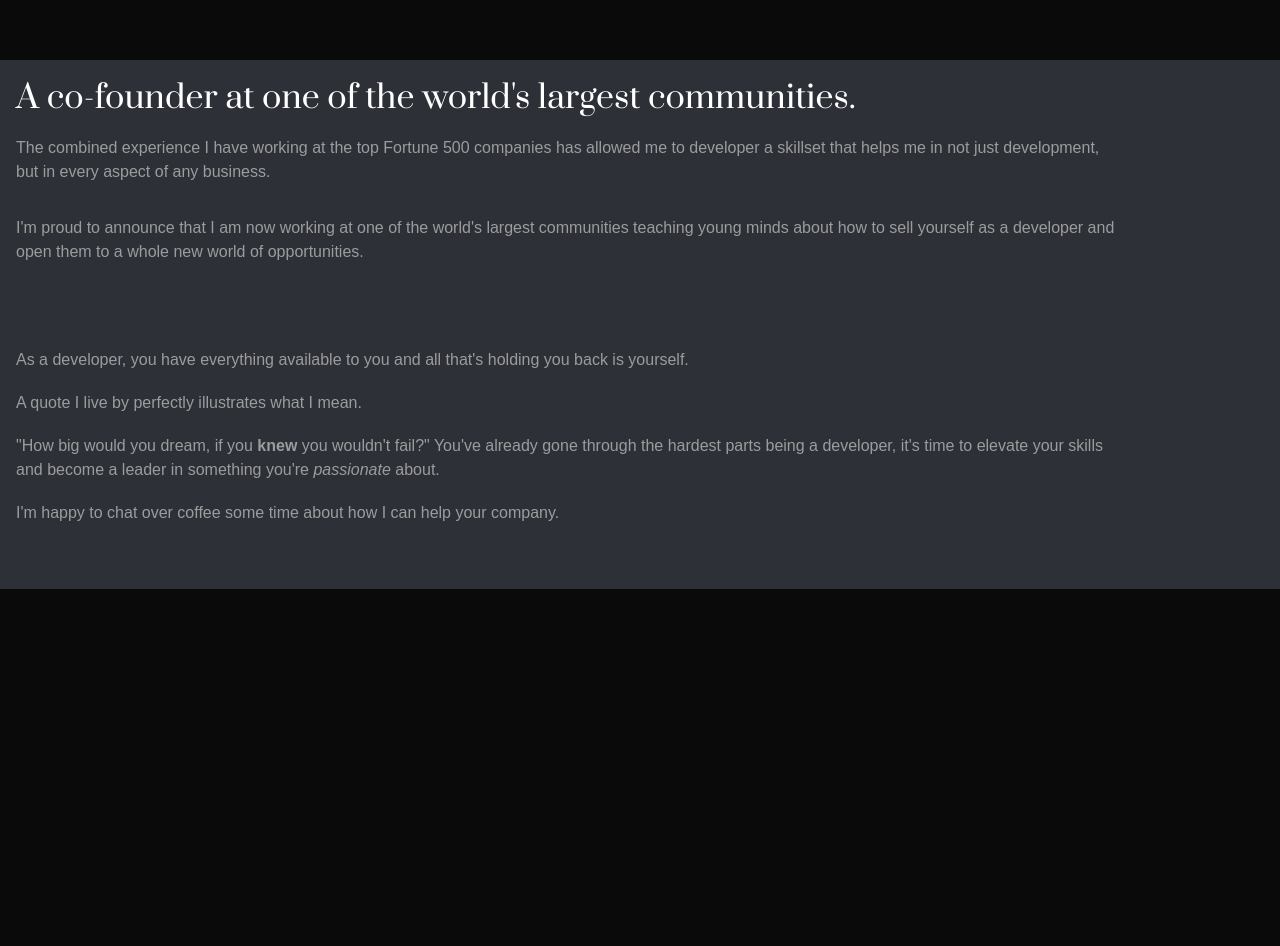
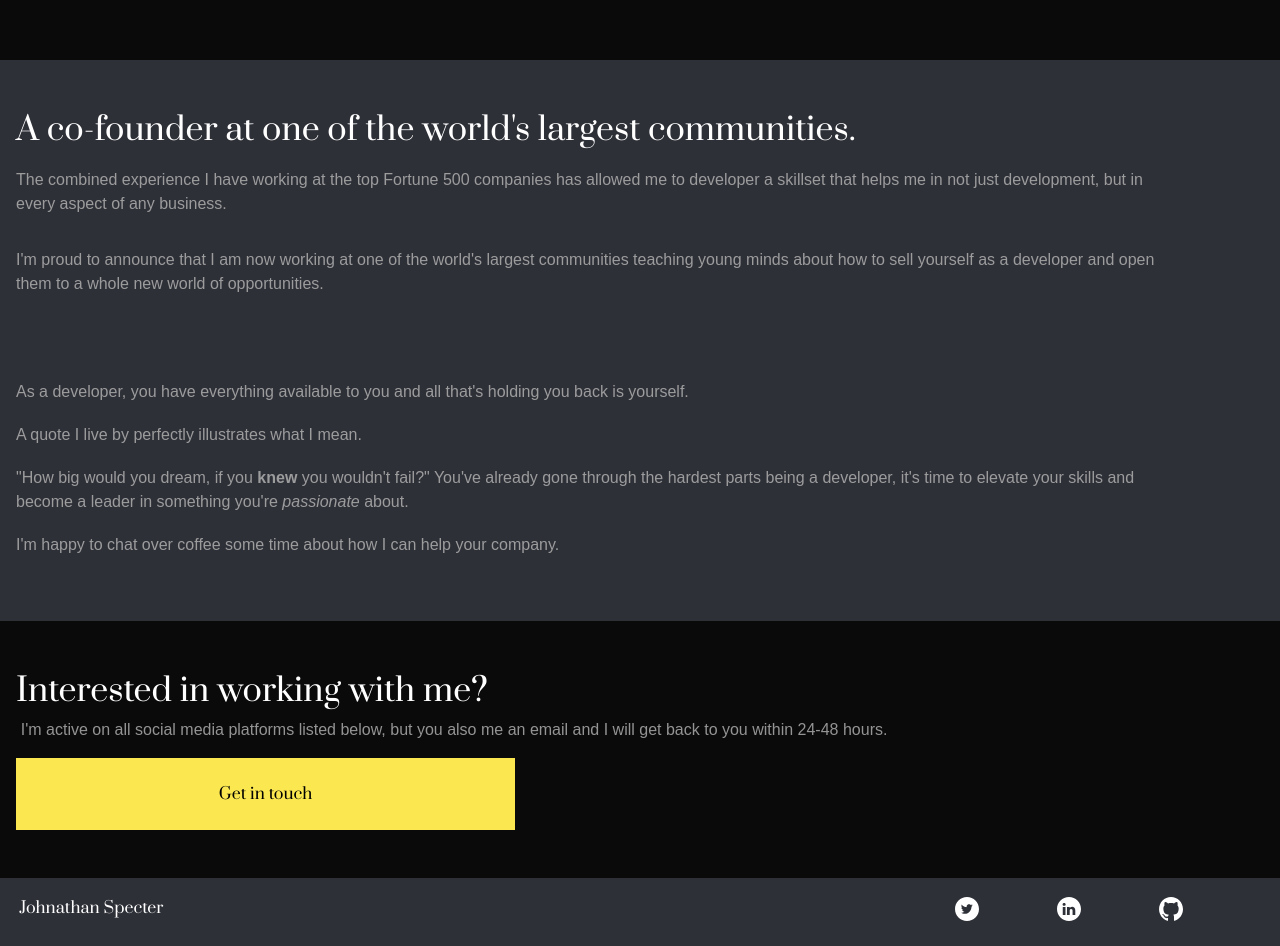
Before and after one commit to shahshahid81/developer-portfolio, a plain HTML site: page index.html in a window 1280 px wide. Shown: the part 1300-2246 px from the top of the page. Before the commit the page ends 1889 px from the top, so only its background shows below. Drawn offline with Linux system fonts and the light colour scheme.

Commit message:
feat: completed mobile design

```diff
--- a/css/style.css
+++ b/css/style.css
@@ -58,9 +58,9 @@ main>p:nth-child(2) {
 div.project-image {
   margin: 2em auto 0.5em;
   min-width: 90vw;
-  max-width: 90vw;
+  max-width: 94vw;
   min-height: 28vh;
-  max-height: 38vh;
+  max-height: 45vh;
   object-fit: contain;
 }
 
@@ -84,7 +84,7 @@ p.project-description {
 
 #summary {
   background-color: #2e3038;
-  padding: 1em;
+  padding: 3em 1em 1em;
 }
 
 .summary-heading {
@@ -95,8 +95,7 @@ p.project-description {
 .summary-body-2 {
   color: #9c9c9d;
   font-family: "infer", sans-serif;
-  font-weight: 500;
-  width: 86vw;
+  width: 90vw;
   line-height: 1.5;
   padding: 1em 0 3em;
 }
@@ -107,6 +106,48 @@ p.project-description {
 
 .summary-body-2>p {
   padding-top: 1.2em;
+}
+
+#contact-us {
+  padding: 3em 1em;
+}
+
+.contact-us-header {
+  font-size: 2em;
+}
+
+.contact-us-body {
+  font-family: "infer", sans-serif;
+  line-height: 1.5;
+  color: #949494;
+  font-size: 1em;
+  padding: 0.3em 0.3em 1em;
+}
+
+.contact-us-button {
+  font-family: "Prata", serif;
+  background-color: #fbe850;
+  min-width: 39vw;
+  max-width: 39vw;
+  min-height: 9vh;
+  max-height: 9vh;
+  border-style: none;
+  font-size: 1em;
+  font-weight: 200;
+}
+
+footer {
+  background-color: #2e3038;
+  display: flex;
+  justify-content: space-between;
+  padding: 1.2em;
+}
+
+div.social-links {
+  min-width: 30vw;
+  max-width: 30vw;
+  display: flex;
+  justify-content: space-evenly;
 }
 
 @media screen and (max-width: 1200px) {
--- a/index.html
+++ b/index.html
@@ -102,6 +102,29 @@
             </p>
         </div>
     </section>
+
+
+    <section id="contact-us">
+        <p class="contact-us-header">
+            Interested in working with me?
+        </p>
+        <p class="contact-us-body">
+            I'm active on all social media platforms listed below, but you also me an email and I will get back to you
+            within 24-48 hours.
+        </p>
+        <button class="contact-us-button">
+            Get in touch
+        </button>
+    </section>
+
+    <footer>
+        <p>Johnathan Specter</p>
+        <div class="social-links">
+            <a class="social-link"><img src="img/Twitter.svg" alt="Twitter Logo" /></a>
+            <a class="social-link"><img src="img/LinkedIn.svg" alt="LinkedIn Logo" /></a>
+            <a class="social-link"><img src="img/Github.svg" alt="Github Logo" /></a>
+        </div>
+    </footer>
 </body>
 
 </html>
```
